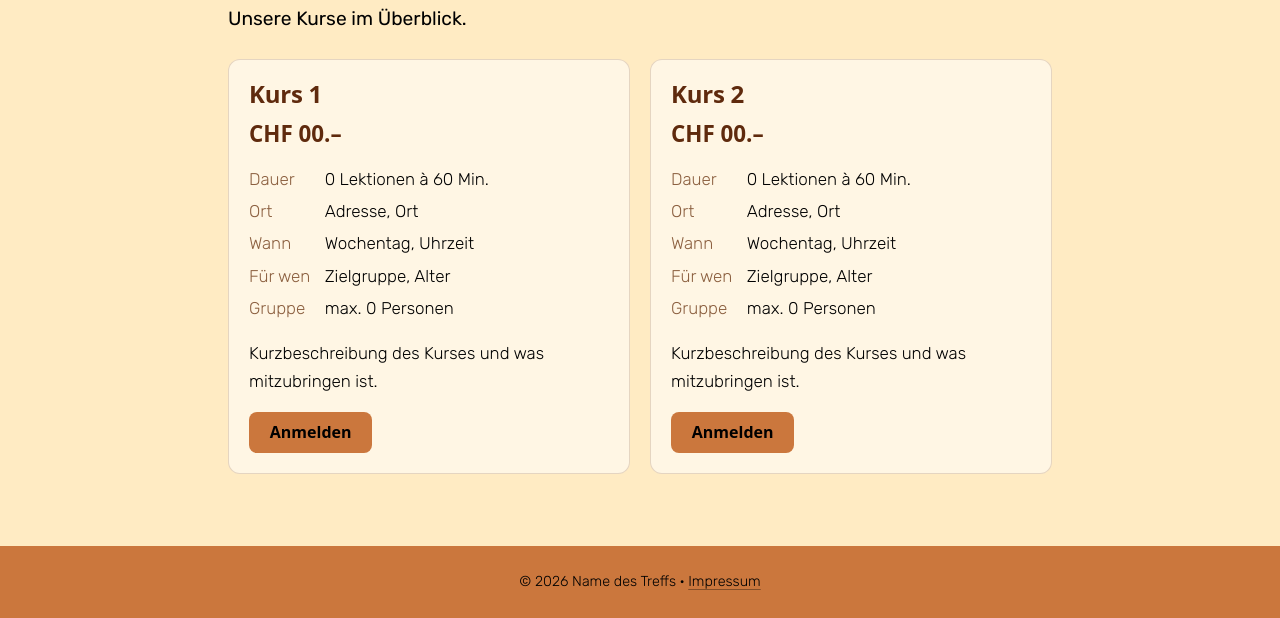
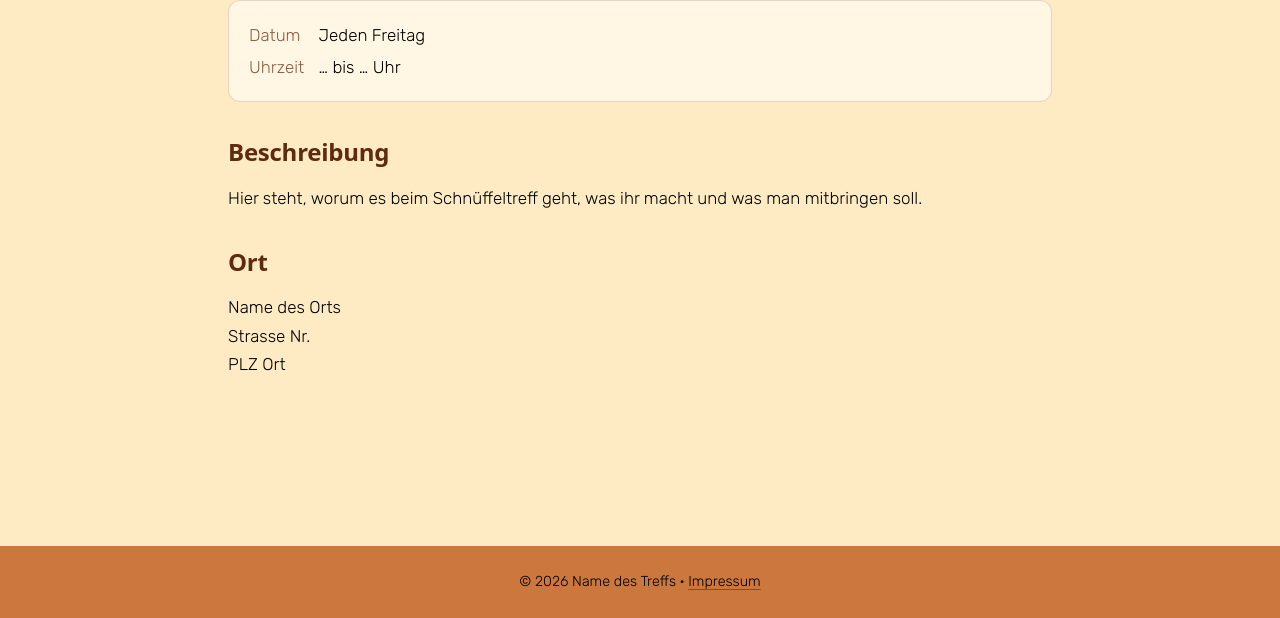
Before and after one commit to CediOnSteroids/Schn-ffeltreff, a plain HTML site: page angebot.html in a window 1280 px wide. Shown: the part 182-800 px from the top of the page. Drawn offline with Linux system fonts and the light colour scheme; a web font is replaced by a local one.

Commit message:
Version 1.0.0.6

```diff
--- a/angebot.html
+++ b/angebot.html
@@ -2,29 +2,22 @@
 <html lang="de">
 <head>
 <meta charset="UTF-8"><meta name="viewport" content="width=device-width, initial-scale=1"><link rel="stylesheet" href="style.css"><script src="script.js" defer></script>
-<title>Angebot – Schnüffel TREFF</title>
-<meta name="description" content="Unsere Kurse mit Preisen und Terminen.">
+<title>Angebot – Name des Treffs</title>
+<meta name="description" content="Schnüffeltreff jeden Freitag.">
 </head>
 <body>
 <main>
-  <h1>Unsere Treffe</h1>
-  <p class="lead">Unsere Kurse im Überblick.</p>
-  <div class="grid">
-    <section class="card">
-      <h2>Kurs 1</h2>
-      <p class="preis">CHF 00.–</p>
-      <dl><dt>Dauer</dt><dd>0 Lektionen à 60 Min.</dd><dt>Ort</dt><dd>Adresse, Ort</dd><dt>Wann</dt><dd>Wochentag, Uhrzeit</dd><dt>Für wen</dt><dd>Zielgruppe, Alter</dd><dt>Gruppe</dt><dd>max. 0 Personen</dd></dl>
-      <p>Kurzbeschreibung des Kurses und was mitzubringen ist.</p>
-      <a class="btn" href="kontakt.html">Anmelden</a>
-    </section>
-    <section class="card">
-      <h2>Kurs 2</h2>
-      <p class="preis">CHF 00.–</p>
-      <dl><dt>Dauer</dt><dd>0 Lektionen à 60 Min.</dd><dt>Ort</dt><dd>Adresse, Ort</dd><dt>Wann</dt><dd>Wochentag, Uhrzeit</dd><dt>Für wen</dt><dd>Zielgruppe, Alter</dd><dt>Gruppe</dt><dd>max. 0 Personen</dd></dl>
-      <p>Kurzbeschreibung des Kurses und was mitzubringen ist.</p>
-      <a class="btn" href="kontakt.html">Anmelden</a>
-    </section>
-  </div>
+  <h1>Schnüffeltreff</h1>
+  <section class="card">
+    <dl>
+      <dt>Datum</dt><dd>Jeden Freitag</dd>
+      <dt>Uhrzeit</dt><dd>… bis … Uhr</dd>
+    </dl>
+  </section>
+  <h2>Beschreibung</h2>
+  <p>Hier steht, worum es beim Schnüffeltreff geht, was ihr macht und was man mitbringen soll.</p>
+  <h2>Ort</h2>
+  <p>Name des Orts<br>Strasse Nr.<br>PLZ Ort</p>
 </main>
 <footer><p>&copy; 2026 Name des Treffs &middot; <a href="impressum.html">Impressum</a></p></footer>
 </body>
--- a/style.css
+++ b/style.css
@@ -276,6 +276,7 @@ dl{
   gap:.25rem .9rem;
   margin:.75rem 0;
 }
+.card dl:only-child{margin:0}
 dt{color:var(--gedaempft)}
 dd{margin:0}
 .preis{
```
Also changed, not shown: aktuelles.html (+0 -6 lines), index.html (+4 -2 lines).
